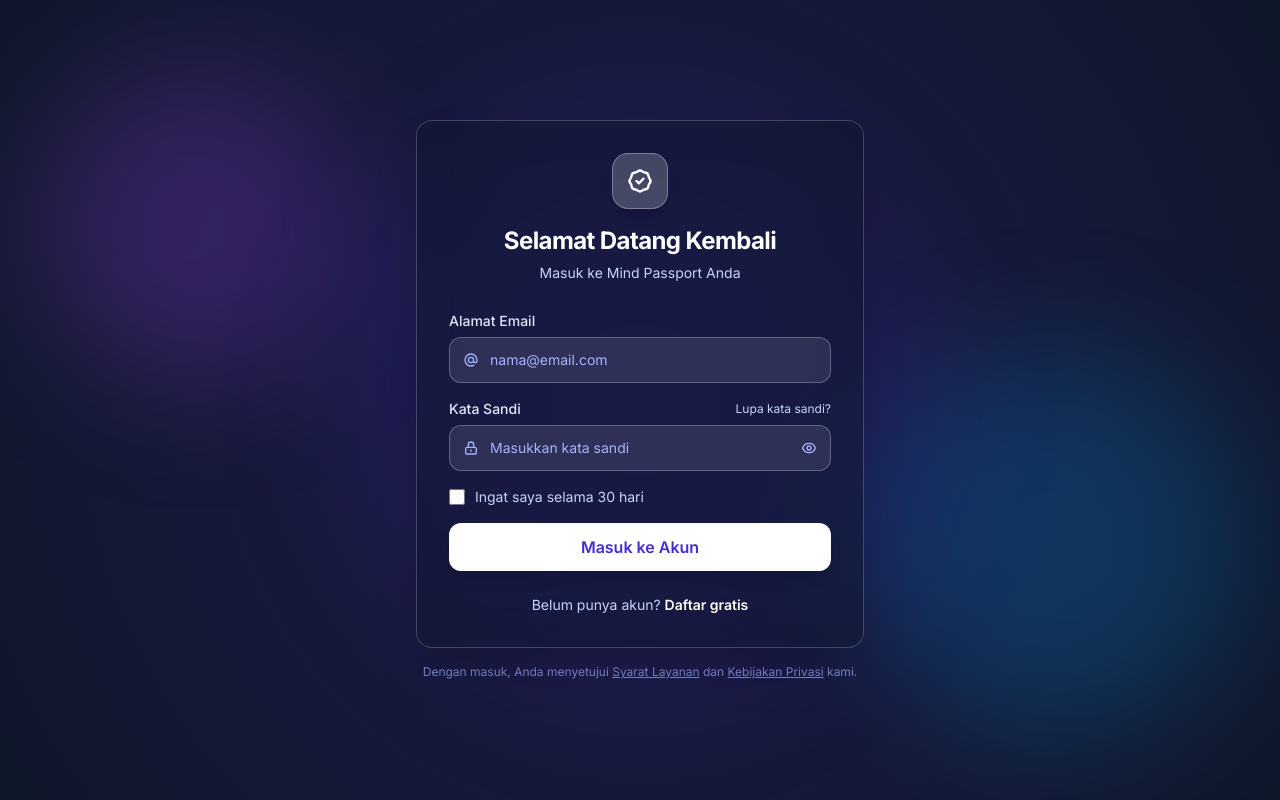
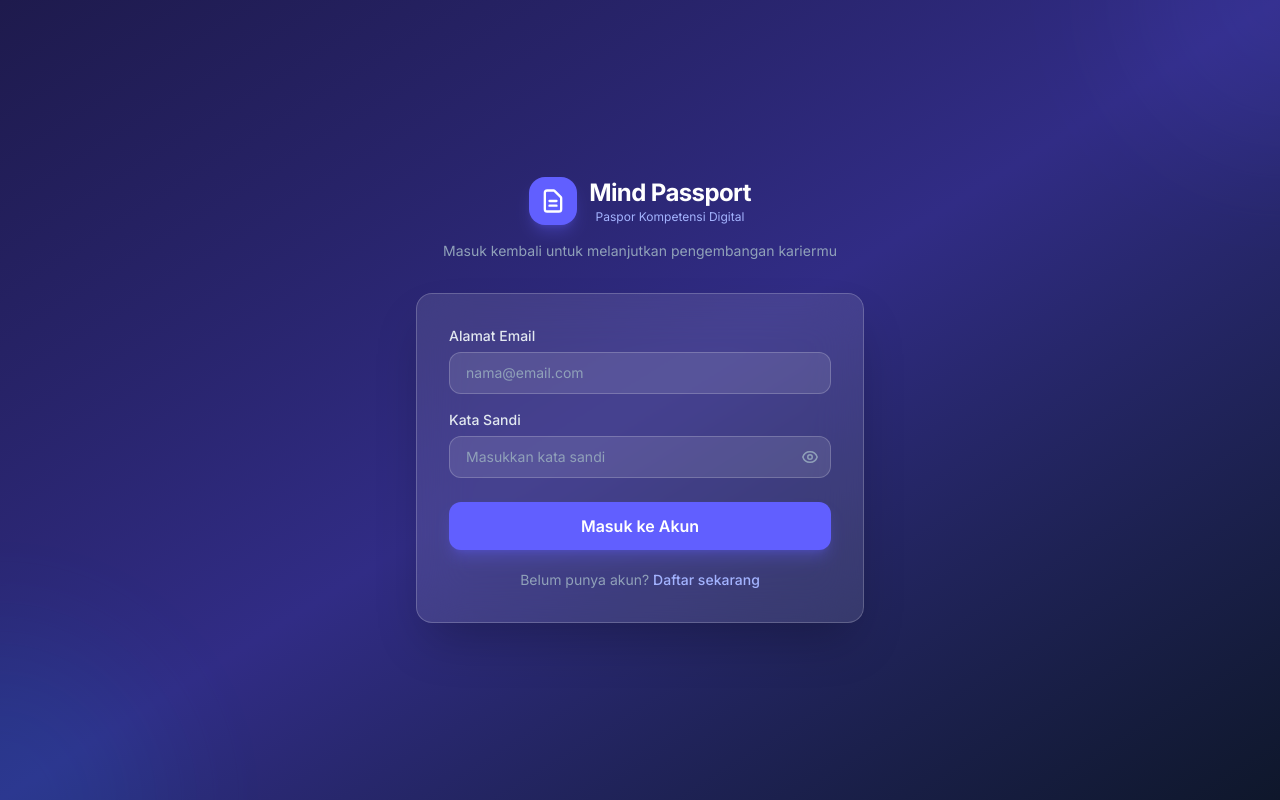
Before and after one commit to awanbadut/MindPasport, a Next.js app: page /login in a window 1280 px wide. Built offline with nearby package versions, Linux system fonts and the light colour scheme.

Commit message:
fix: samakan desain login page dengan register page menggunakan Tailwind native classes

```diff
--- a/src/app/(auth)/login/page.tsx
+++ b/src/app/(auth)/login/page.tsx
@@ -6,13 +6,12 @@
 import Link from 'next/link';
 
 export default function LoginPage() {
-  const router   = useRouter();
-  const [email, setEmail]       = useState('');
+  const router = useRouter();
+  const [email, setEmail] = useState('');
   const [password, setPassword] = useState('');
-  const [error, setError]       = useState('');
-  const [loading, setLoading]   = useState(false);
-  const [showPw, setShowPw]     = useState(false);
-  const [remember, setRemember] = useState(false);
+  const [error, setError] = useState('');
+  const [loading, setLoading] = useState(false);
+  const [showPw, setShowPw] = useState(false);
 
   async function handleSubmit(e: React.FormEvent) {
     e.preventDefault();
@@ -51,54 +50,47 @@
   }
 
   return (
-    <div className="auth-gradient min-h-screen flex items-center justify-center p-4 relative">
-      {/* Decorative blobs */}
-      <div className="absolute top-16 left-8 w-80 h-80 rounded-full bg-purple-500/20 blur-3xl pointer-events-none" />
-      <div className="absolute bottom-16 right-8 w-96 h-96 rounded-full bg-sky-500/20 blur-3xl pointer-events-none" />
-      <div className="absolute top-1/2 left-1/2 -translate-x-1/2 -translate-y-1/2 w-[600px] h-[600px] rounded-full bg-indigo-600/10 blur-3xl pointer-events-none" />
+    <div className="min-h-screen bg-gradient-to-br from-indigo-950 via-indigo-900 to-slate-900 flex items-center justify-center p-4 py-12">
+      {/* Decorative background blobs */}
+      <div className="absolute inset-0 overflow-hidden pointer-events-none">
+        <div className="absolute -top-40 -right-40 w-80 h-80 bg-indigo-500 rounded-full opacity-10 blur-3xl" />
+        <div className="absolute -bottom-40 -left-40 w-80 h-80 bg-sky-500 rounded-full opacity-10 blur-3xl" />
+      </div>
 
       <div className="relative w-full max-w-md">
-        {/* Glassmorphism card */}
-        <div className="glass rounded-2xl p-8 shadow-2xl border border-white/20">
-          {/* Logo + heading */}
-          <div className="text-center mb-7">
-            <div className="inline-flex items-center justify-center w-14 h-14 rounded-2xl bg-white/20 border border-white/30 mb-4 shadow-lg">
+        {/* Header / Logo */}
+        <div className="text-center mb-8">
+          <div className="inline-flex items-center gap-3 mb-4">
+            <div className="w-12 h-12 bg-indigo-500 rounded-2xl flex items-center justify-center shadow-lg shadow-indigo-500/30">
               <svg className="w-7 h-7 text-white" fill="none" stroke="currentColor" viewBox="0 0 24 24">
-                <path strokeLinecap="round" strokeLinejoin="round" strokeWidth={2}
-                  d="M9 12l2 2 4-4M7.835 4.697a3.42 3.42 0 001.946-.806 3.42 3.42 0 014.438 0 3.42 3.42 0 001.946.806 3.42 3.42 0 013.138 3.138 3.42 3.42 0 00.806 1.946 3.42 3.42 0 010 4.438 3.42 3.42 0 00-.806 1.946 3.42 3.42 0 01-3.138 3.138 3.42 3.42 0 00-1.946.806 3.42 3.42 0 01-4.438 0 3.42 3.42 0 00-1.946-.806 3.42 3.42 0 01-3.138-3.138 3.42 3.42 0 00-.806-1.946 3.42 3.42 0 010-4.438 3.42 3.42 0 00.806-1.946 3.42 3.42 0 013.138-3.138z"
-                />
+                <path strokeLinecap="round" strokeLinejoin="round" strokeWidth={2} d="M9 12h6m-6 4h6m2 5H7a2 2 0 01-2-2V5a2 2 0 012-2h5.586a1 1 0 01.707.293l5.414 5.414a1 1 0 01.293.707V19a2 2 0 01-2 2z" />
               </svg>
             </div>
-            <h1 className="text-2xl font-bold text-white tracking-tight">Selamat Datang Kembali</h1>
-            <p className="mt-1.5 text-indigo-200 text-sm">Masuk ke Mind Passport Anda</p>
+            <div>
+              <h1 className="text-2xl font-bold text-white tracking-tight">Mind Passport</h1>
+              <p className="text-indigo-300 text-xs">Paspor Kompetensi Digital</p>
+            </div>
+          </div>
+          <p className="text-slate-400 text-sm">Masuk kembali untuk melanjutkan pengembangan kariermu</p>
         </div>
 
-          {/* Error banner */}
+        {/* Form Container (Sama persis dengan kelas register page) */}
+        <div className="bg-white/10 backdrop-blur-xl border border-white/20 rounded-2xl p-8 shadow-2xl">
           {error && (
-            <div className="mb-5 flex items-center gap-2.5 p-3.5 rounded-xl bg-red-500/20 border border-red-400/30 text-red-100 text-sm animate-pulse-once">
+            <div className="mb-5 bg-red-500/20 border border-red-500/30 rounded-xl p-3.5 text-red-200 text-sm flex items-center gap-2.5">
               <svg className="w-4 h-4 flex-shrink-0" fill="currentColor" viewBox="0 0 20 20">
-                <path fillRule="evenodd"
-                  d="M18 10a8 8 0 11-16 0 8 8 0 0116 0zm-7 4a1 1 0 11-2 0 1 1 0 012 0zm-1-9a1 1 0 00-1 1v4a1 1 0 102 0V6a1 1 0 00-1-1z"
-                  clipRule="evenodd" />
+                <path fillRule="evenodd" d="M18 10a8 8 0 11-16 0 8 8 0 0116 0zm-7 4a1 1 0 11-2 0 1 1 0 012 0zm-1-9a1 1 0 00-1 1v4a1 1 0 102 0V6a1 1 0 00-1-1z" clipRule="evenodd" />
               </svg>
               {error}
             </div>
           )}
 
-          {/* Form */}
           <form onSubmit={handleSubmit} noValidate className="space-y-4">
             {/* Email */}
             <div>
-              <label htmlFor="email" className="block text-sm font-medium text-indigo-100 mb-1.5">
+              <label htmlFor="email" className="block text-sm font-medium text-slate-200 mb-1.5">
                 Alamat Email
               </label>
-              <div className="relative">
-                <span className="absolute left-3.5 top-1/2 -translate-y-1/2 text-indigo-300">
-                  <svg className="w-4 h-4" fill="none" stroke="currentColor" viewBox="0 0 24 24">
-                    <path strokeLinecap="round" strokeLinejoin="round" strokeWidth={2}
-                      d="M16 12a4 4 0 10-8 0 4 4 0 008 0zm0 0v1.5a2.5 2.5 0 005 0V12a9 9 0 10-9 9m4.5-1.206a8.959 8.959 0 01-4.5 1.207" />
-                  </svg>
-                </span>
               <input
                 id="email"
                 type="email"
@@ -107,32 +99,18 @@
                 value={email}
                 onChange={(e) => setEmail(e.target.value)}
                 placeholder="nama@email.com"
-                  className="w-full pl-10 pr-4 py-3 rounded-xl border border-white/25 bg-white/10 text-sm text-white placeholder:text-indigo-300
-                             focus:outline-none focus:ring-2 focus:ring-white/40 focus:border-white/50 transition-all duration-150"
+                className="w-full bg-white/10 border border-white/20 rounded-xl px-4 py-2.5 text-white placeholder:text-slate-400 focus:outline-none focus:ring-2 focus:ring-indigo-400 text-sm"
               />
-              </div>
             </div>
 
             {/* Password */}
             <div>
               <div className="flex items-center justify-between mb-1.5">
-                <label htmlFor="password" className="block text-sm font-medium text-indigo-100">
+                <label htmlFor="password" className="block text-sm font-medium text-slate-200">
                   Kata Sandi
                 </label>
-                <Link
-                  href="/forgot-password"
-                  className="text-xs text-indigo-200 hover:text-white transition-colors underline-offset-2 hover:underline"
-                >
-                  Lupa kata sandi?
-                </Link>
               </div>
               <div className="relative">
-                <span className="absolute left-3.5 top-1/2 -translate-y-1/2 text-indigo-300">
-                  <svg className="w-4 h-4" fill="none" stroke="currentColor" viewBox="0 0 24 24">
-                    <path strokeLinecap="round" strokeLinejoin="round" strokeWidth={2}
-                      d="M12 15v2m-6 4h12a2 2 0 002-2v-6a2 2 0 00-2-2H6a2 2 0 00-2 2v6a2 2 0 002 2zm10-10V7a4 4 0 00-8 0v4h8z" />
-                  </svg>
-                </span>
                 <input
                   id="password"
                   type={showPw ? 'text' : 'password'}
@@ -141,44 +119,26 @@
                   value={password}
                   onChange={(e) => setPassword(e.target.value)}
                   placeholder="Masukkan kata sandi"
-                  className="w-full pl-10 pr-11 py-3 rounded-xl border border-white/25 bg-white/10 text-sm text-white placeholder:text-indigo-300
-                             focus:outline-none focus:ring-2 focus:ring-white/40 focus:border-white/50 transition-all duration-150"
+                  className="w-full bg-white/10 border border-white/20 rounded-xl pl-4 pr-11 py-2.5 text-white placeholder:text-slate-400 focus:outline-none focus:ring-2 focus:ring-indigo-400 text-sm"
                 />
                 <button
                   type="button"
                   onClick={() => setShowPw((v) => !v)}
-                  className="absolute right-3.5 top-1/2 -translate-y-1/2 text-indigo-300 hover:text-white transition-colors"
+                  className="absolute right-3 top-1/2 -translate-y-1/2 text-slate-400 hover:text-white transition-colors"
                   aria-label={showPw ? 'Sembunyikan kata sandi' : 'Tampilkan kata sandi'}
                 >
                   {showPw ? (
-                    <svg className="w-4 h-4" fill="none" stroke="currentColor" viewBox="0 0 24 24">
-                      <path strokeLinecap="round" strokeLinejoin="round" strokeWidth={2}
-                        d="M13.875 18.825A10.05 10.05 0 0112 19c-4.478 0-8.268-2.943-9.543-7a9.97 9.97 0 011.563-3.029m5.858.908a3 3 0 114.243 4.243M9.878 9.878l4.242 4.242M9.88 9.88l-3.29-3.29m7.532 7.532l3.29 3.29M3 3l3.59 3.59m0 0A9.953 9.953 0 0112 5c4.478 0 8.268 2.943 9.543 7a10.025 10.025 0 01-4.132 4.411m0 0L21 21" />
+                    <svg className="w-4.5 h-4.5" fill="none" stroke="currentColor" viewBox="0 0 24 24">
+                      <path strokeLinecap="round" strokeLinejoin="round" strokeWidth={2} d="M13.875 18.825A10.05 10.05 0 0112 19c-4.478 0-8.268-2.943-9.543-7a9.97 9.97 0 011.563-3.029m5.858.908a3 3 0 114.243 4.243M9.878 9.878l4.242 4.242M9.88 9.88l-3.29-3.29m7.532 7.532l3.29 3.29M3 3l3.59 3.59m0 0A9.953 9.953 0 0112 5c4.478 0 8.268 2.943 9.543 7a10.025 10.025 0 01-4.132 4.411m0 0L21 21" />
                     </svg>
                   ) : (
-                    <svg className="w-4 h-4" fill="none" stroke="currentColor" viewBox="0 0 24 24">
-                      <path strokeLinecap="round" strokeLinejoin="round" strokeWidth={2}
-                        d="M15 12a3 3 0 11-6 0 3 3 0 016 0z" />
-                      <path strokeLinecap="round" strokeLinejoin="round" strokeWidth={2}
-                        d="M2.458 12C3.732 7.943 7.523 5 12 5c4.478 0 8.268 2.943 9.542 7-1.274 4.057-5.064 7-9.542 7-4.477 0-8.268-2.943-9.542-7z" />
+                    <svg className="w-4.5 h-4.5" fill="none" stroke="currentColor" viewBox="0 0 24 24">
+                      <path strokeLinecap="round" strokeLinejoin="round" strokeWidth={2} d="M15 12a3 3 0 11-6 0 3 3 0 016 0z" />
+                      <path strokeLinecap="round" strokeLinejoin="round" strokeWidth={2} d="M2.458 12C3.732 7.943 7.523 5 12 5c4.478 0 8.268 2.943 9.542 7-1.274 4.057-5.064 7-9.542 7-4.477 0-8.268-2.943-9.542-7z" />
                     </svg>
                   )}
                 </button>
               </div>
-            </div>
-
-            {/* Remember me */}
-            <div className="flex items-center gap-2.5">
-              <input
-                id="remember"
-                type="checkbox"
-                checked={remember}
-                onChange={(e) => setRemember(e.target.checked)}
-                className="w-4 h-4 rounded border-white/30 bg-white/10 text-indigo-500 focus:ring-indigo-500/50 cursor-pointer"
-              />
-              <label htmlFor="remember" className="text-sm text-indigo-200 cursor-pointer">
-                Ingat saya selama 30 hari
-              </label>
             </div>
 
             {/* Submit */}
@@ -186,37 +146,28 @@
               id="login-submit-btn"
               type="submit"
               disabled={loading}
-              className="w-full flex items-center justify-center gap-2 bg-white text-indigo-700 font-semibold py-3 px-6
-                         rounded-xl transition-all duration-150 shadow-lg hover:bg-indigo-50 hover:-translate-y-0.5
-                         active:translate-y-0 disabled:opacity-50 disabled:cursor-not-allowed mt-2"
+              className="w-full bg-indigo-500 hover:bg-indigo-400 disabled:opacity-50 text-white font-semibold py-3 px-6 rounded-xl transition-all shadow-lg shadow-indigo-500/30 hover:shadow-indigo-500/50 hover:-translate-y-0.5 mt-2"
             >
-              {loading && (
-                <svg className="animate-spin h-4 w-4" fill="none" viewBox="0 0 24 24">
+              {loading ? (
+                <span className="flex items-center justify-center gap-2">
+                  <svg className="animate-spin w-4 h-4" fill="none" viewBox="0 0 24 24">
                     <circle className="opacity-25" cx="12" cy="12" r="10" stroke="currentColor" strokeWidth="4" />
                     <path className="opacity-75" fill="currentColor" d="M4 12a8 8 0 018-8V0C5.373 0 0 5.373 0 12h4z" />
                   </svg>
-              )}
-              {loading ? 'Masuk...' : 'Masuk ke Akun'}
+                  Masuk...
+                </span>
+              ) : "Masuk ke Akun"}
             </button>
           </form>
 
-          {/* Register link */}
-          <p className="mt-6 text-center text-sm text-indigo-200">
+          {/* Register Link */}
+          <div className="mt-5 text-center text-sm text-slate-400">
             Belum punya akun?{' '}
-            <Link href="/register" className="font-semibold text-white hover:underline underline-offset-2">
-              Daftar gratis
+            <Link href="/register" className="text-indigo-300 hover:text-indigo-200 font-medium">
+              Daftar sekarang
             </Link>
-          </p>
           </div>
-
-        {/* Footer */}
-        <p className="mt-4 text-center text-xs text-indigo-300/70">
-          Dengan masuk, Anda menyetujui{' '}
-          <Link href="/terms" className="underline hover:text-white">Syarat Layanan</Link>
-          {' '}dan{' '}
-          <Link href="/privacy" className="underline hover:text-white">Kebijakan Privasi</Link>
-          {' '}kami.
-        </p>
+        </div>
       </div>
     </div>
   );
```
Lines whose indentation alone changed are shown as unchanged.
